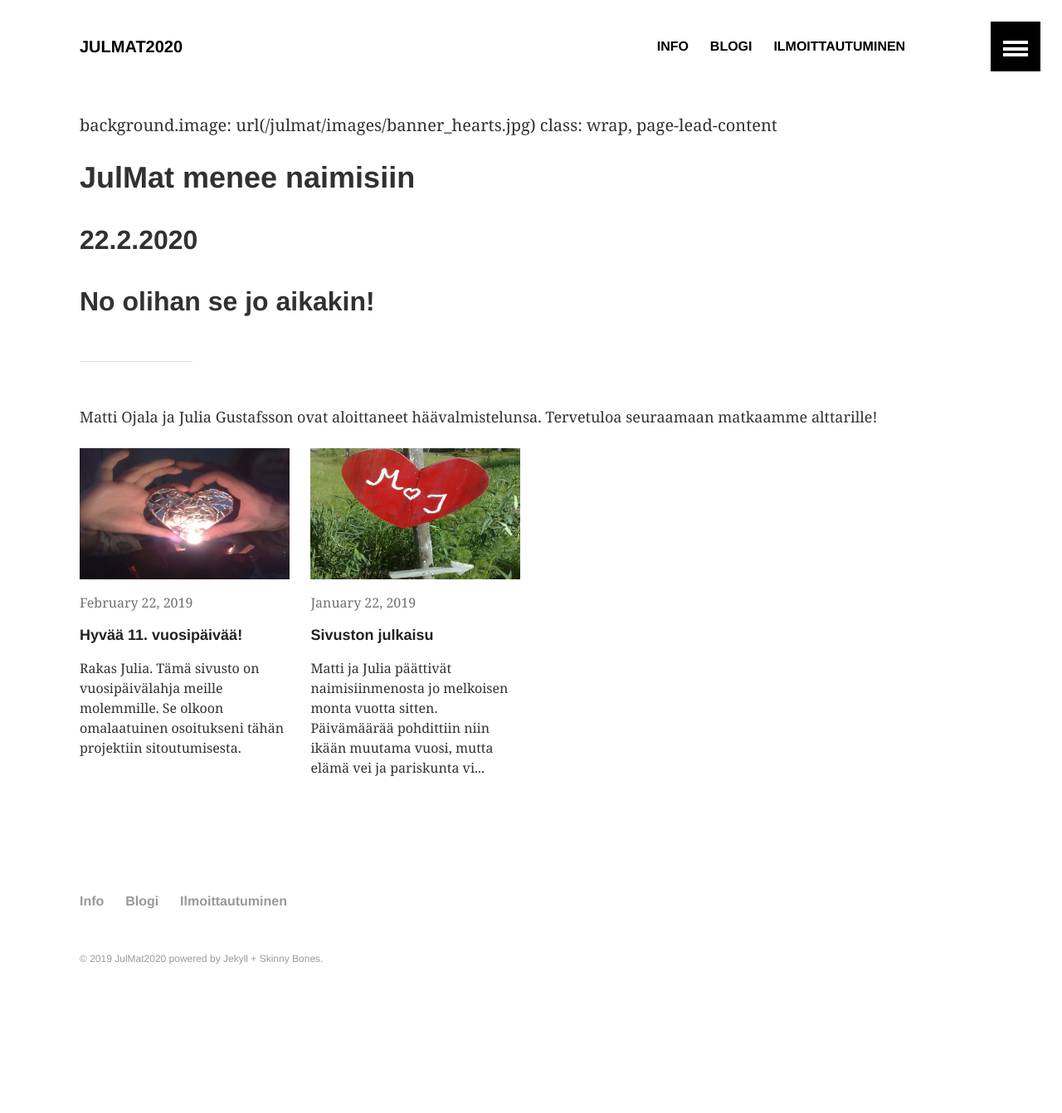
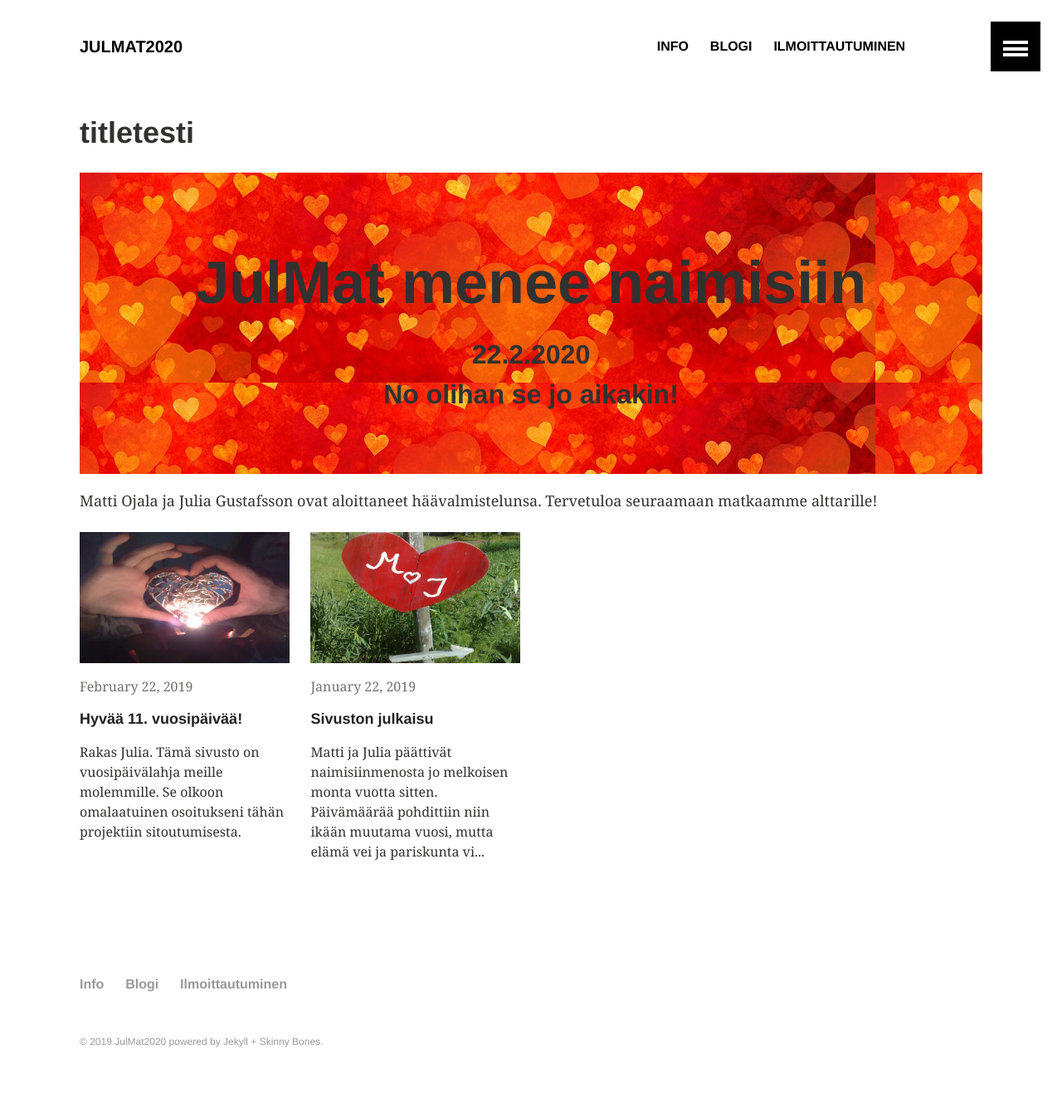
Before and after one commit to Amatson/Amatson.github.io, a Jekyll site: the page built from index.md, in a window 1280 px wide. Shown: the whole page at 83% size. Built offline with Jekyll 4.4.1, drawn with Linux system fonts in a browser that asks for light colours; before the commit the page ends 1241 px from its top, so only the background shows below that.

Commit message:
testing image with html

```diff
--- a/index.md
+++ b/index.md
@@ -1,17 +1,20 @@
 ---
 layout: archive
 permalink: /
-title: ""
+title: "titletesti"
 ---
 
-background.image: url({{ site.baseurl }}/images/banner_hearts.jpg)
-class: wrap, page-lead-content
+<style type="text/css">
+.bgimg {
+    background-image: url('{{ site.baseurl }}/images/banner_hearts.jpg');
+}
+</style>
 
-# JulMat menee naimisiin
-## 22.2.2020
-## No olihan se jo aikakin!
-
----
+<div class="wrap page-lead-content bgimg">
+	<h1>JulMat menee naimisiin</h1>
+	<h2>22.2.2020<br>
+	No olihan se jo aikakin!</h2>
+</div>
 
 Matti Ojala ja Julia Gustafsson ovat aloittaneet häävalmistelunsa. Tervetuloa seuraamaan matkaamme alttarille!
 
```
